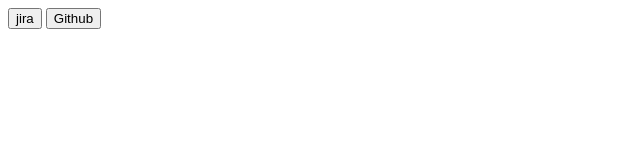
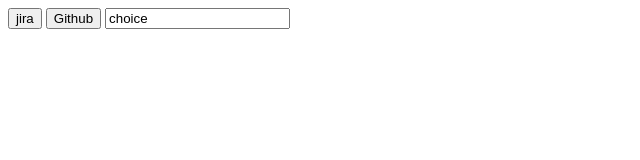
Before and after one commit to sam-sanikop/LABPRAC, a plain HTML site: page index.html in a window 1280 px wide. Shown: the whole page, without its empty margins (0-640 px from the left). Drawn offline with Linux system fonts and the light colour scheme.

Commit message:
new attribute added

```diff
--- a/index.html
+++ b/index.html
@@ -2,5 +2,6 @@
     <body>
         <input type="button" value="jira">
         <input type="button" value="Github">
+        <input type="text" value="choice">
     </body>
 </html>
```
